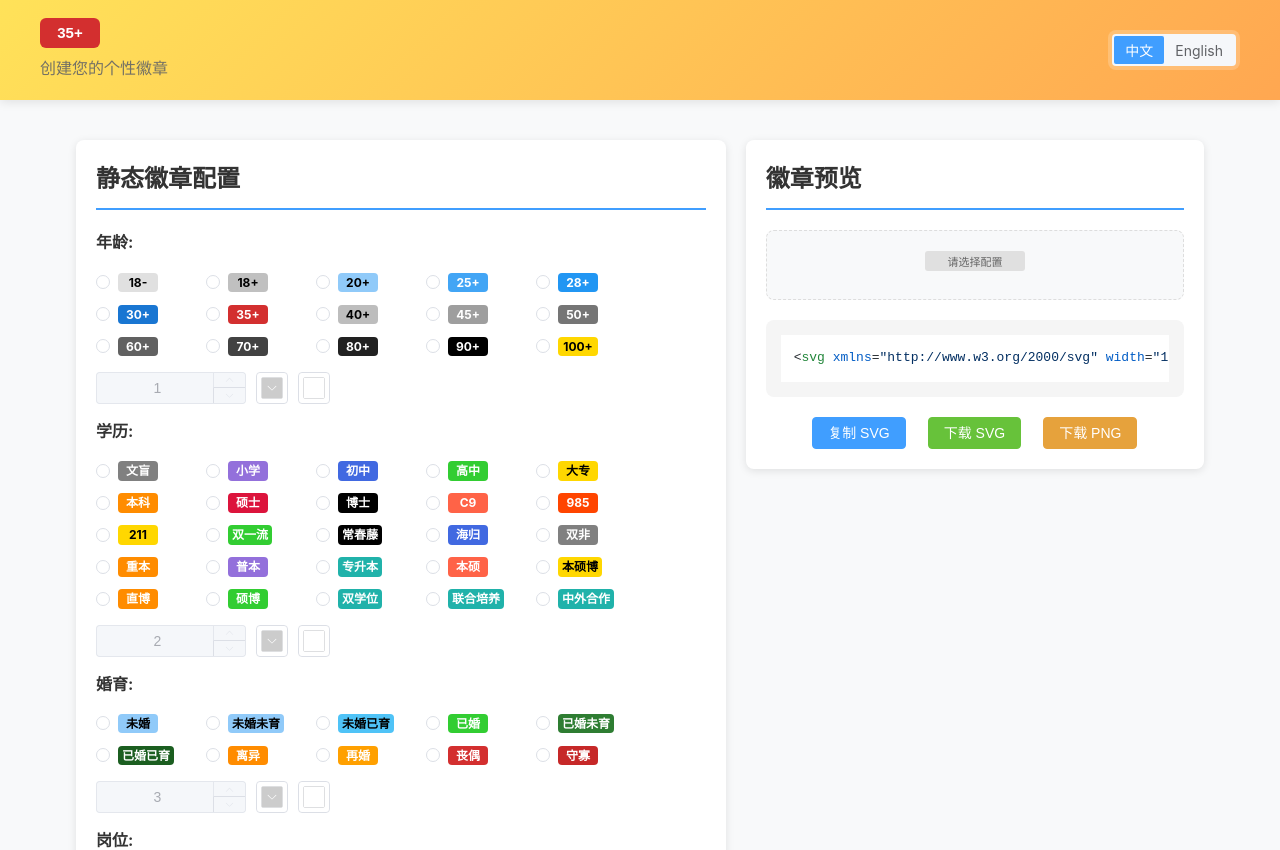
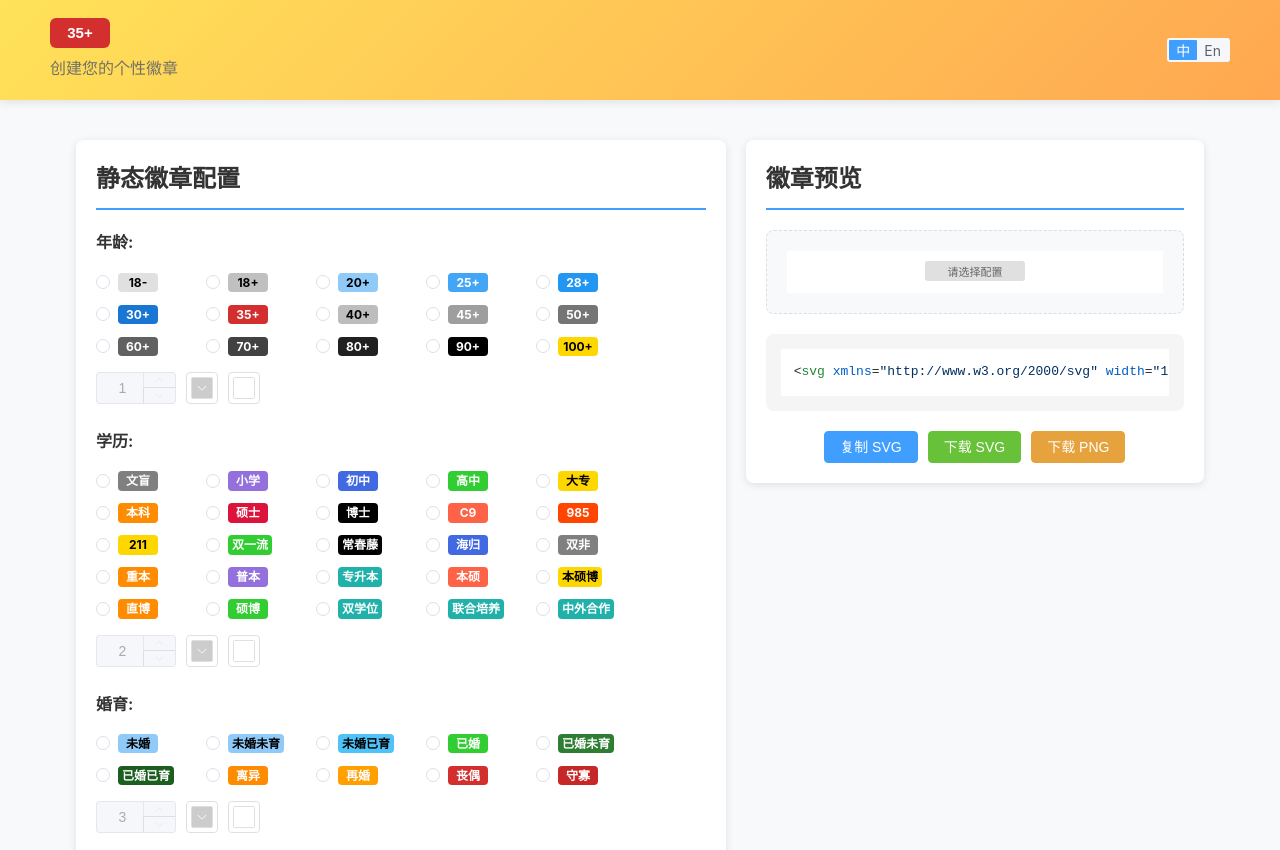
Before and after one commit to OXOYO/35-badge, a Vue app: page / in a window 1280 px wide. Shown: the top 850 px of the page. Built offline with nearby package versions, Linux system fonts and the light colour scheme.

Commit message:
chore: 优化样式

```diff
--- a/src/App.vue
+++ b/src/App.vue
@@ -10,13 +10,13 @@
           />
           <p>{{ t('projectDescription') }}</p>
         </a>
-        <div class="language-switch">
-          <el-segmented
-            :model-value="currentLang"
-            :options="languageOptions"
-            @change="onLanguageChange"
-          />
-        </div>
+        <el-segmented
+          class="language-switch"
+          :model-value="currentLang"
+          :options="languageOptions"
+          size="small"
+          @change="onLanguageChange"
+        />
       </div>
     </header>
 
@@ -51,8 +51,8 @@
 const { t, switchLanguage, currentLang } = useI18n()
 
 const languageOptions = computed(() => [
-  { label: '中文', value: 'zh' },
-  { label: 'English', value: 'en' }
+  { label: '中', value: 'zh' },
+  { label: 'En', value: 'en' }
 ])
 
 const onLanguageChange = lang => {
@@ -66,8 +66,6 @@
 </script>
 
 <style>
-@import './styles/variables.scss';
-
 * {
   margin: 0;
   padding: 0;
@@ -102,6 +100,7 @@
   max-width: var(--container-max-width);
   height: 100px;
   margin: 0 auto;
+  padding: 0 10px;
   display: flex;
   justify-content: space-between;
   align-items: center;
@@ -129,12 +128,6 @@
 
 .header-text:hover {
   text-decoration: none;
-}
-
-.language-switch {
-  background: rgba(255, 255, 255, 0.2);
-  border-radius: var(--border-radius-base);
-  padding: 4px;
 }
 
 .main {
@@ -172,8 +165,9 @@
 
 @media (max-width: 768px) {
   .header-content {
-    flex-direction: column;
-    text-align: center;
+    p {
+      display: none;
+    }
   }
 
   .header-text h1 {
--- a/src/components/BadgeGenerator.vue
+++ b/src/components/BadgeGenerator.vue
@@ -34,12 +34,14 @@
                       </span>
                     </el-radio>
                   </el-radio-group>
+                  <div class="option-style">
                     <el-input-number
                       v-model="item.index"
                       :min="1"
                       :max="20"
                       :disabled="item.value === ''"
                       controls-position="right"
+                      style="width: 80px"
                     />
                     <el-color-picker
                       v-model="item.bgColor"
@@ -57,6 +59,7 @@
                         color => handleColorChange(segment, 'textColor', color)
                       "
                     />
+                  </div>
                 </div>
               </div>
             </div>
@@ -80,12 +83,14 @@
                     maxlength="5"
                     show-word-limit
                   ></el-input>
+                  <div class="option-style">
                     <el-input-number
                       v-model="item.index"
                       :min="1"
                       :max="20"
                       :disabled="!item.text"
                       controls-position="right"
+                      style="width: 80px"
                     />
                     <el-color-picker
                       v-model="item.bgColor"
@@ -113,6 +118,8 @@
                     />
                   </div>
                 </div>
+              </div>
+            </div>
             <div class="option-group">
               <el-button
                 v-if="customTexts.length < MAX_CUSTOM_TEXT_COUNT"
@@ -122,7 +129,6 @@
                 @click="addCustomText"
               >
               </el-button>
-              </div>
             </div>
           </div>
 
@@ -204,13 +210,13 @@
             </div>
 
             <div class="badge-actions">
-              <el-button type="primary" @click="copySvgCode">
+              <el-button class="action-btn" type="primary" @click="copySvgCode">
                 {{ t('copySvgCode') }}
               </el-button>
-              <el-button type="success" @click="downloadSvg">
+              <el-button class="action-btn" type="success" @click="downloadSvg">
                 {{ t('downloadSvg') }}
               </el-button>
-              <el-button type="warning" @click="downloadPng">
+              <el-button class="action-btn" type="warning" @click="downloadPng">
                 {{ t('downloadPng') }}
               </el-button>
             </div>
@@ -758,6 +764,15 @@
   min-width: 80px;
 }
 
+.option-row .option-style {
+  display: flex;
+  justify-content: flex-start;
+  align-items: center;
+  flex-wrap: wrap;
+  gap: 10px;
+  margin-bottom: 10px;
+}
+
 .education-details {
   margin-top: 10px;
   padding: 10px;
@@ -843,6 +858,15 @@
   border: 1px dashed #ddd;
 }
 
+.badge-preview {
+  padding: 10px;
+  overflow-x: auto;
+  background: #ffffff;
+  width: 100%;
+  line-height: 1;
+  text-align: center;
+}
+
 .badge-code-container {
   background-color: #f5f5f5;
   border-radius: 8px;
@@ -863,6 +887,10 @@
   gap: 10px;
   flex-wrap: wrap;
   justify-content: center;
+
+  .action-btn {
+    margin: 0;
+  }
 }
 
 /* 响应式设计 */
--- a/src/constants/config.js
+++ b/src/constants/config.js
@@ -5,7 +5,7 @@
   version,
   author: 'OXOYO',
   authorLink: 'https://github.com/OXOYO',
-  homepage: 'http://35.oxoyo.co/',
+  homepage: 'https://35-badge.oxoyo.co',
   github: 'https://github.com/OXOYO/35-badge',
   repository: 'OXOYO/35-badge',
   email: 'zmn2007.hi@163.com'
--- a/src/main.js
+++ b/src/main.js
@@ -2,7 +2,7 @@
 import App from './App.vue'
 import 'highlight.js/styles/github.css'
 import ElementPlus from 'element-plus'
-import './styles/variables.scss'
+import './styles/variables.css'
 import 'element-plus/theme-chalk/dark/css-vars.css'
 
 const app = createApp(App)
```
Also changed, not shown: src/styles/variables.css (renamed from src/styles/variables.scss). Lines whose indentation alone changed are shown as unchanged.
